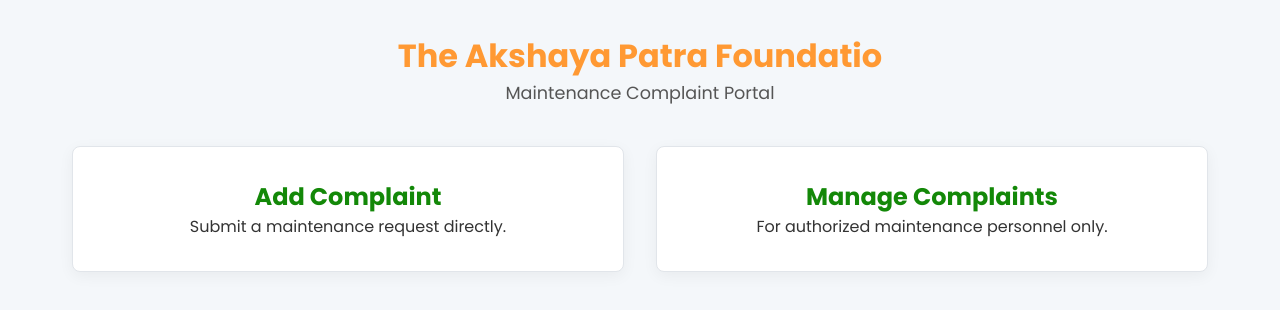
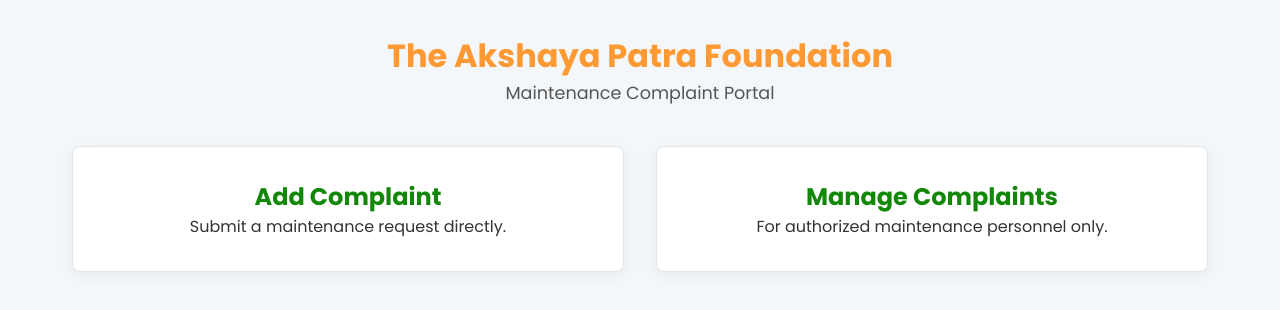
Before and after one commit to Prajapatakash/TAPF-, a plain HTML site: page index.html in a window 1280 px wide. Drawn offline with Linux system fonts and the light colour scheme.

Commit message:
spelling mistake

```diff
--- a/index.html
+++ b/index.html
@@ -11,7 +11,7 @@
     <div class="app-container">
         <div id="home-page" class="page">
             <header>
-                <h1>The Akshaya Patra Foundatio</h1>
+                <h1>The Akshaya Patra Foundation</h1>
                 <p>Maintenance Complaint Portal</p>
             </header>
             <main class="home-main">
```
